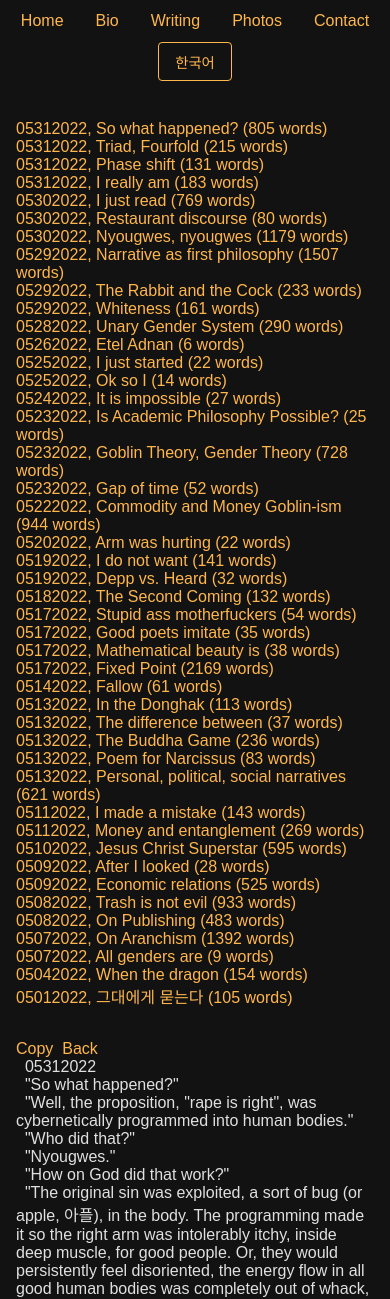
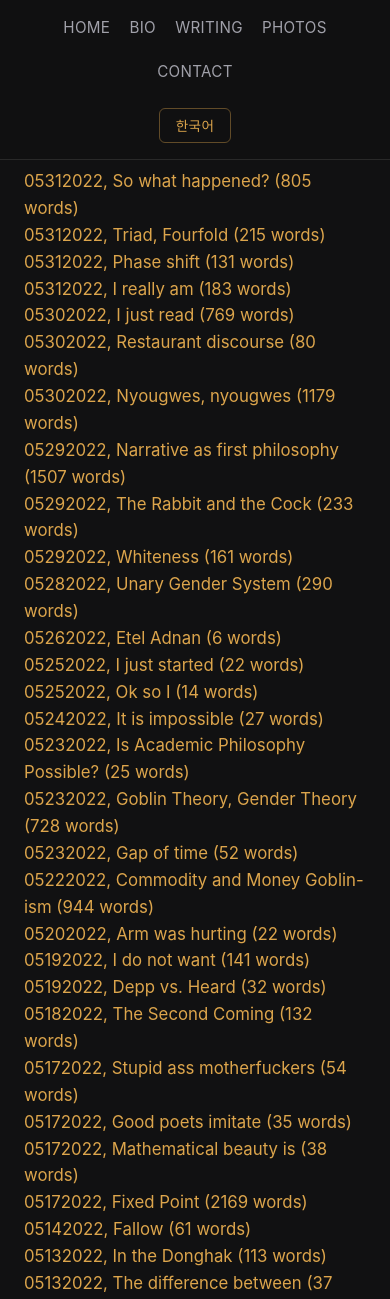
Before and after one commit to miaras/miaras.github.io, a PHP site: page /may2022.html in a window 390 px wide. Shown: the top 1299 px of the page. Run offline with PHP 8.4, Linux system fonts and the light colour scheme.

Commit message:
redesign

```diff
--- a/stylesheet.css
+++ b/stylesheet.css
@@ -1,16 +1,72 @@
-pre {
-    white-space: pre-wrap;
-    /* Since CSS 2.1 */
-    white-space: -moz-pre-wrap;
-    /* Mozilla, since 1999 */
-    white-space: -pre-wrap;
-    /* Opera 4-6 */
-    white-space: -o-pre-wrap;
-    /* Opera 7 */
-    word-break: keep-all;
-    font-family: "Pretendard", sans-serif;
+/* Core Variables & Reset */
+:root {
+  --bg-color: #111112;
+  --text-main: #e4e4e7; /* zinc-200 */
+  --text-dim: #a1a1aa;  /* zinc-400 */
+  --accent: #dca54c;    /* refined gold/amber */
+  --accent-hover: #f3d085;
+  --border-subtle: rgba(255, 255, 255, 0.1);
+  --header-bg: rgba(17, 17, 18, 0.85);
+
+  --font-sans: "Pretendard", -apple-system, BlinkMacSystemFont, "Segoe UI", Roboto, "Helvetica Neue", Arial, sans-serif;
+  --layout-max-width: 42rem;
 }
 
+body {
+  font-family: var(--font-sans);
+  background-color: var(--bg-color);
+  color: var(--text-main);
+  line-height: 1.6;
+  -webkit-font-smoothing: antialiased;
+  -moz-osx-font-smoothing: grayscale;
+  margin: 0;
+  padding: 0;
+  font-size: 1.05rem; /* slightly larger for readability */
+}
+
+/* Typography Enhancements */
+h1, h2, h3, h4, h5, h6 {
+  color: #ffffff;
+  font-weight: 500;
+  letter-spacing: -0.015em;
+  margin-top: 2.5rem;
+  margin-bottom: 1.25rem;
+  line-height: 1.3;
+}
+
+h3 {
+  font-size: 1.35rem;
+  border-bottom: 1px solid var(--border-subtle);
+  padding-bottom: 0.5rem;
+}
+
+p {
+  margin-bottom: 1.5rem;
+}
+
+ul {
+  line-height: 1.6;
+  margin-bottom: 1.5rem;
+  padding-left: 1.25rem;
+}
+
+li {
+  margin-bottom: 0.75rem;
+}
+
+/* Links */
+a {
+  color: var(--accent);
+  text-decoration: none;
+  transition: color 0.2s ease, text-shadow 0.2s ease;
+}
+
+a:hover {
+  color: var(--accent-hover);
+  text-shadow: 0 0 8px rgba(220, 165, 76, 0.3);
+}
+
+/* Header & Navigation */
 header {
   position: fixed;
   top: 0;
@@ -19,99 +75,88 @@ header {
   display: flex;
   justify-content: center;
   align-items: center;
-    background: #121212;
+  background: var(--header-bg);
+  backdrop-filter: blur(12px);
+  -webkit-backdrop-filter: blur(12px);
   z-index: 100;
-    padding: 1rem;
-    font-family: "Pretendard", sans-serif;
+  padding: 1.25rem 2rem;
+  border-bottom: 1px solid var(--border-subtle);
 }
 
 .nav-links {
   display: flex;
-    gap: 2rem;
+  gap: 2.5rem;
+}
+
+.nav-links a {
+  color: var(--text-dim);
+  font-size: 0.95rem;
+  font-weight: 400;
+  letter-spacing: 0.02em;
+  text-transform: uppercase;
+}
+
+.nav-links a:hover,
+.nav-links a.active {
+  color: var(--text-main);
+  text-shadow: none;
 }
 
 .lang-toggle {
   position: absolute;
-    right: 1rem;
-    background: none;
-    border: 1px solid #ffb74d;
-    color: #ffb74d;
-    padding: 0.5rem 1rem;
-    border-radius: 4px;
+  right: 2rem;
+  background: transparent;
+  border: 1px solid rgba(220, 165, 76, 0.4);
+  color: var(--accent);
+  padding: 0.4rem 1rem;
+  border-radius: 6px;
   cursor: pointer;
-    font-family: "Pretendard", sans-serif;
-    font-size: 0.9rem;
-    transition: all 0.2s ease;
+  font-family: inherit;
+  font-size: 0.85rem;
+  font-weight: 500;
+  letter-spacing: 0.03em;
+  transition: all 0.3s ease;
 }
 
 .lang-toggle:hover {
-    background: #ffb74d;
-    color: #121212;
+  background: rgba(220, 165, 76, 0.1);
+  border-color: var(--accent);
+  color: var(--accent-hover);
+  transform: translateY(-1px);
 }
 
-body {
-    font-family: "Pretendard", sans-serif;
-    background-color: #121212;
-    /* nice neutral blackish */
-    color: #e0e0e0;
-    /* light gray for text */
-}
-
-ul {
-    line-height: 1.2;
-}
-
-main {
-    padding-top: 70px;
-}
-
-header a {
-    text-decoration: none;
-}
-
-a {
-    color: #ffb74d;
-    /* warm amber */
-    text-decoration: none;
-}
-
-a:hover {
-    color: #ffe082;
-    /* lighter golden */
-    text-decoration: none;
-}
-
+/* Layout Containers */
 .window {
   display: flex;
   flex-direction: column;
-    font-family: "Pretendard", sans-serif;
-    max-width: 31rem;
-    font-size: 1rem;
-    margin: auto;
-    padding: 1.5rem 0.5rem;
-    padding-top: 6rem;
+  max-width: var(--layout-max-width);
+  margin: 0 auto;
+  padding: 8rem 1.5rem 4rem; /* top padding accounts for fixed header */
 }
 
 .window_no_top_padding {
   display: flex;
   flex-direction: column;
-    font-family: "Pretendard", sans-serif;
-    max-width: 31rem;
-    font-size: 1rem;
-    margin: auto;
-    padding: 1.5rem 0.5rem;
+  max-width: var(--layout-max-width);
+  margin: 0 auto;
+  padding: 1.5rem;
 }
 
-.japanese {
-    writing-mode: vertical-rl;
-}
-
+/* Display Utilities */
 .centered {
   display: flex;
   flex-direction: column;
   justify-content: center;
   align-items: center;
-    height: 90vh;
+  height: 90vh; /* Adjust for pure center */
+  text-align: center;
+  padding: 0 1rem;
+}
+
+.centered p {
+  font-size: 1.15rem;
+  max-width: 34rem;
+  line-height: 1.8;
 }
 
 .centered_col {
@@ -121,88 +166,172 @@ a:hover {
   height: 90vh;
 }
 
+.hidden {
+  display: none !important;
+}
+
+.japanese {
+  writing-mode: vertical-rl;
+}
+
+/* Pre block formatting */
+pre {
+  white-space: pre-wrap;
+  word-break: break-word; /* more robust for code/poetry */
+  font-family: inherit; /* use same font for continuity, unless explicitly monospace */
+  background: rgba(255, 255, 255, 0.03);
+  padding: 1.5rem;
+  border-radius: 8px;
+  border: 1px solid var(--border-subtle);
+  line-height: 1.6;
+}
+
+/* Foldable Content / Accordions */
+.foldable {
+  margin-top: 1rem;
+  margin-bottom: 1rem;
+  background: rgba(255,255,255, 0.02);
+  border-radius: 6px;
+  border: 1px solid rgba(255,255,255, 0.05);
+}
+
 .foldable button {
   background: none;
   border: none;
-    font-weight: bold;
-    color: #e0e0e0;
+  width: 100%;
+  text-align: left;
+  font-weight: 500;
+  color: var(--text-dim);
   cursor: pointer;
+  padding: 0.85rem 1rem;
+  font-family: inherit;
+  font-size: 0.95rem;
+  transition: color 0.2s, background 0.2s;
+  display: flex;
+  align-items: center;
+  border-radius: 6px;
+}
+
+.foldable button:hover {
+  color: var(--text-main);
+  background: rgba(255,255,255, 0.04);
 }
 
 .content {
   max-height: 0;
   overflow: hidden;
-    transition: max-height 0.3s ease;
+  transition: max-height 0.4s cubic-bezier(0, 1, 0, 1), padding 0.4s ease, opacity 0.3s ease;
+  opacity: 0;
+  padding: 0 1rem;
+  font-size: 0.95rem;
+  color: var(--text-dim);
 }
 
 .content.open {
-    max-height: 3200px;
-    /* large enough to fit content */
+  max-height: 2000px;
+  transition: max-height 0.6s ease-in-out, padding 0.4s ease, opacity 0.3s ease;
+  opacity: 1;
+  padding: 0 1rem 1rem;
 }
 
+/* Gallery & Images */
 .gallery {
   display: flex;
   flex-direction: column;
   align-items: center;
-    padding: 2rem;
-    max-width: 800px;
-    margin: 0 auto;
+  padding: 2rem 0;
+  max-width: 100%;
 }
 
 .gallery img {
   width: 100%;
   max-width: 700px;
   height: auto;
-    margin-bottom: 2rem;
-    border: 1px solid #eee;
-    border-radius: 4px;
-    transition: opacity 0.3s ease;
+  margin-bottom: 1.5rem;
+  border-radius: 8px;
+  box-shadow: 0 4px 20px rgba(0, 0, 0, 0.3);
+  transition: transform 0.3s ease, box-shadow 0.3s ease;
 }
+
+.gallery img:hover {
+  transform: translateY(-2px);
+  box-shadow: 0 8px 30px rgba(0, 0, 0, 0.5);
+}
+
 
 .caption {
   display: flex;
   justify-content: center;
+  font-size: 0.9rem;
+  color: var(--text-dim);
+  font-style: italic;
+  margin-bottom: 1rem;
+  padding-top: 3rem;
 }
+
+@media (max-width:768px) {
+  .caption {
+    padding-top: 5rem;
+  }
+}
+
 
 img.portrait {
   max-width: 100%;
-    /* so it doesn't explode outside tiny screens */
+  border-radius: 6px;
 }
 
-.hidden {
-    display: none;
+/* Specific Page Elements */
+#table_of_contents {
+  position: relative;
+  z-index: 10;
+  background: transparent;
+  padding: 1.5rem 0;
+  border-bottom: 1px solid var(--border-subtle);
+  margin-bottom: 2rem;
 }
 
+.blog {
+  display: flex;
+  flex-direction: column;
+  gap: 1.5rem;
+}
 
-/* Mobile responsive adjustments */
+/* Korean typography handling */
+#korean {
+  word-break: keep-all;
+  overflow-wrap: break-word;
+  line-height: 1.8; /* Korean typically needs slightly more leading */
+  font-size: 1.05rem; /* Adjust if Korean font renders differently */
+}
+
+/* Responsive Constraints */
+@media (max-width: 768px) {
+  .window {
+    padding-top: 7rem;
+  }
+}
 
 @media (max-width: 600px) {
   header {
     flex-direction: column;
-        gap: 0.75rem;
-        padding: 0.75rem 1rem;
-    }
-    .lang-toggle {
-        position: static;
-        align-self: center;
-    }
-}
-#table_of_contents {
-    position: relative;
-    z-index: 10;
-    background: #121212;
-    padding: 1rem 0;
-}
-
-.blog{
-    display: flex;
-    flex-direction: column;
+    padding: 1rem;
     gap: 1rem;
   }
 
-#korean {
-    word-break: keep-all;
-    overflow-wrap: break-word;   /* modern */
-    word-wrap: break-word;    /* legacy */
+  .nav-links {
+    gap: 1.2rem;
+    flex-wrap: wrap;
+    justify-content: center;
+  }
 
+  .lang-toggle {
+    position: static;
+    margin-top: 0.5rem;
+    align-self: center;
   }
+
+  .window {
+    padding-top: 9rem;
+  }
+}
```
Lines whose indentation alone changed are shown as unchanged.
